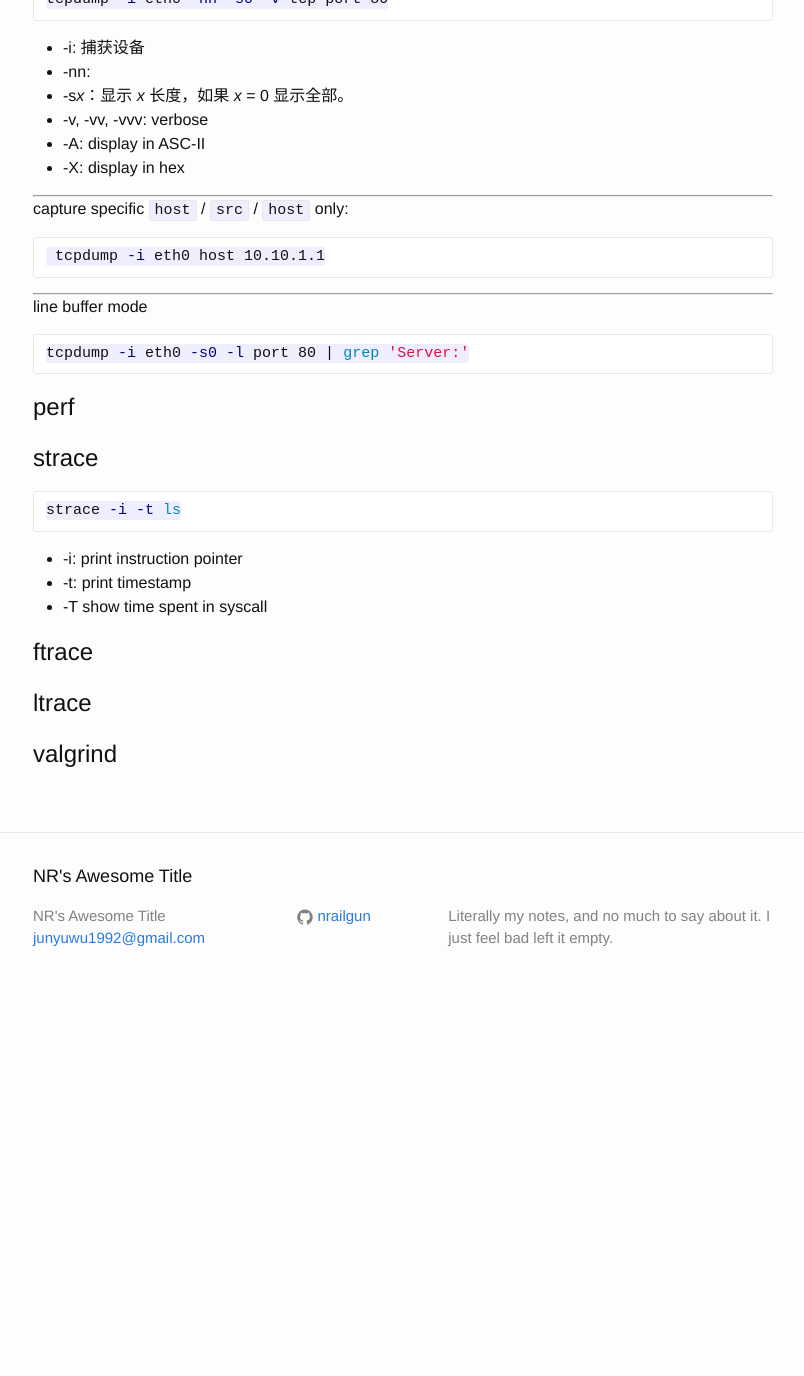
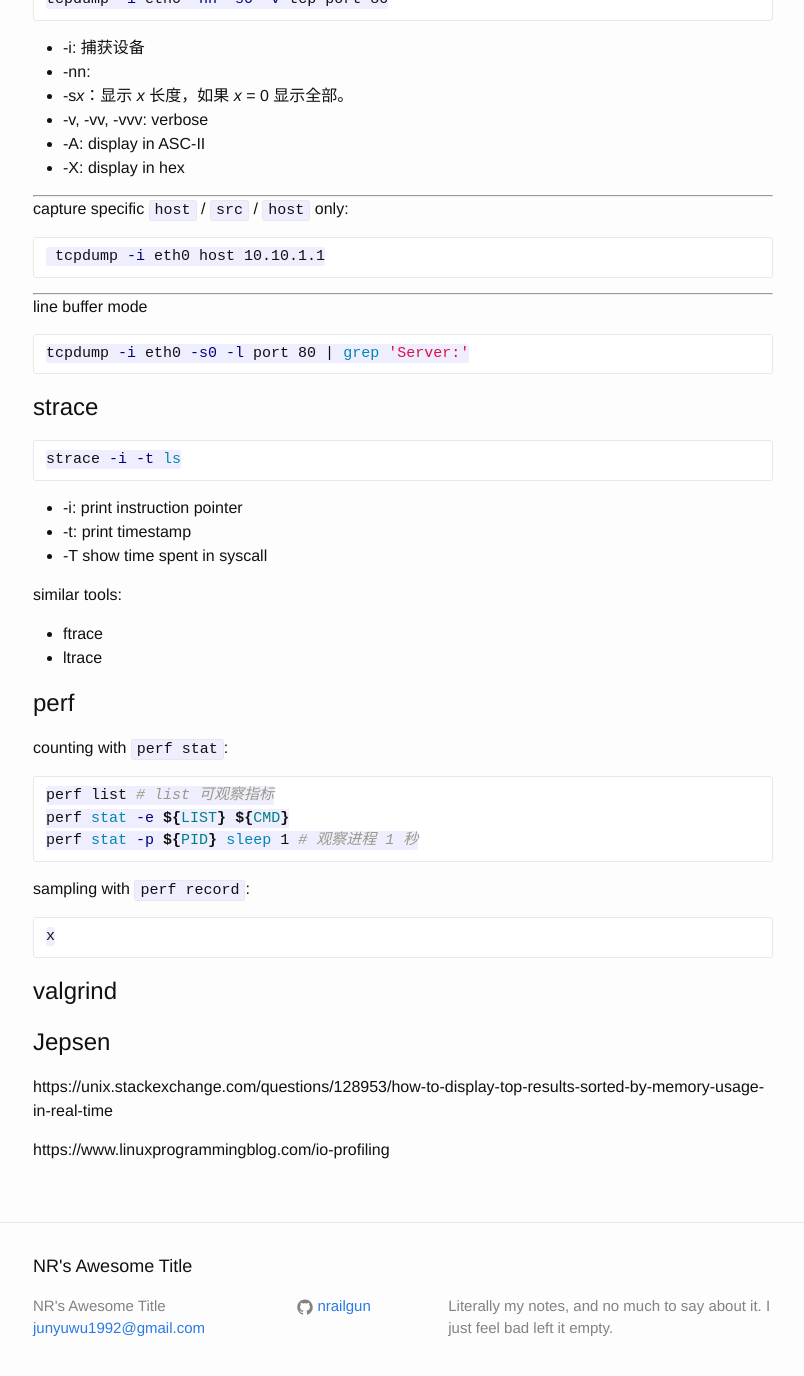
Before and after one commit to nrailgun/nrailgun.github.io, a Jekyll site: the page built from _posts/tools/2020-10-03-linux-debug-tools.md, in a window 1280 px wide and 1400 px high, scrolled down 414 px. Shown: the top 1376 px of the window, without its empty margins (237-1041 px from the left). Built offline with Jekyll 4.4.1, drawn with Linux system fonts in a browser that asks for light colours; before the commit the page ends 1424 px from its top, so only the background shows below that.

Commit message:
20/10/14

````diff
--- a/_posts/tools/2020-10-03-linux-debug-tools.md
+++ b/_posts/tools/2020-10-03-linux-debug-tools.md
@@ -57,12 +53,37 @@ strace -i -t ls
 - -t: print timestamp
 - -T show time spent in syscall
 
-# ftrace
+similar tools:
 
+- ftrace
+- ltrace
 
+# perf
 
-# ltrace
+counting with `perf stat`:
+
+```bash
+perf list # list 可观察指标
+perf stat -e ${LIST} ${CMD}
+perf stat -p ${PID} sleep 1 # 观察进程 1 秒
+```
+
+sampling with `perf record`:
+
+```bash
+x
+```
 
 
 
 # valgrind
+
+
+
+# Jepsen
+
+
+
+https://unix.stackexchange.com/questions/128953/how-to-display-top-results-sorted-by-memory-usage-in-real-time
+
+https://www.linuxprogrammingblog.com/io-profiling
````
Also changed, not shown: other parts of _posts/tools/2020-10-03-linux-debug-tools.md (+0 -4 lines), _posts/distributed-systems/2020-10-10-sosp-2019.md (added, +15 -0 lines), _posts/goals.md (+20 -15 lines), _posts/tools/2020-05-10-use-seccrt-and-ff-as-proxy.md (deleted, +0 -27 lines), _posts/tools/2020-05-30-tips-for-docker-and-k8s.md (+6 -0 lines), _posts/tools/git-cheat-sheet.md (added, +11 -0 lines), _posts/tools/io-profiler.md (deleted, +0 -3 lines), _posts/tools/mac-customization.md (+1 -0 lines).
